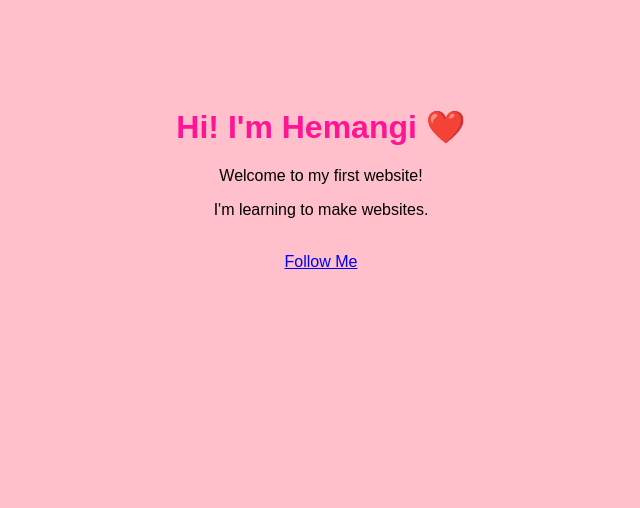
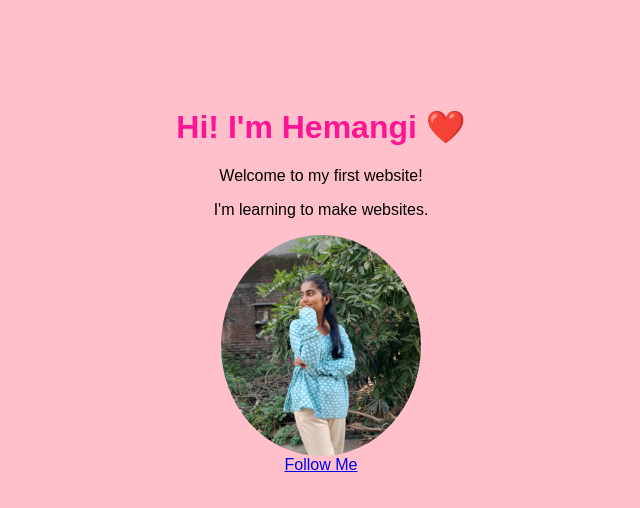
Before and after one commit to patil-hemangi250/my-first-project, a plain HTML site: page index.html in a window 1280 px wide. Shown: the whole page, without its empty margins (319-959 px from the left). Drawn offline with Linux system fonts and the light colour scheme.

Commit message:
Add image to index.html

```diff
--- a/index.html
+++ b/index.html
@@ -7,6 +7,7 @@
 <h1 style="color: #ff1493;">Hi! I'm Hemangi ❤️</h1>
 <p>Welcome to my first website!</p>
 <p>I'm learning to make websites.</p>
+<img src="personal.jpeg" style="width:200px; border-radius:50%;">
 
 <br>
 
```
